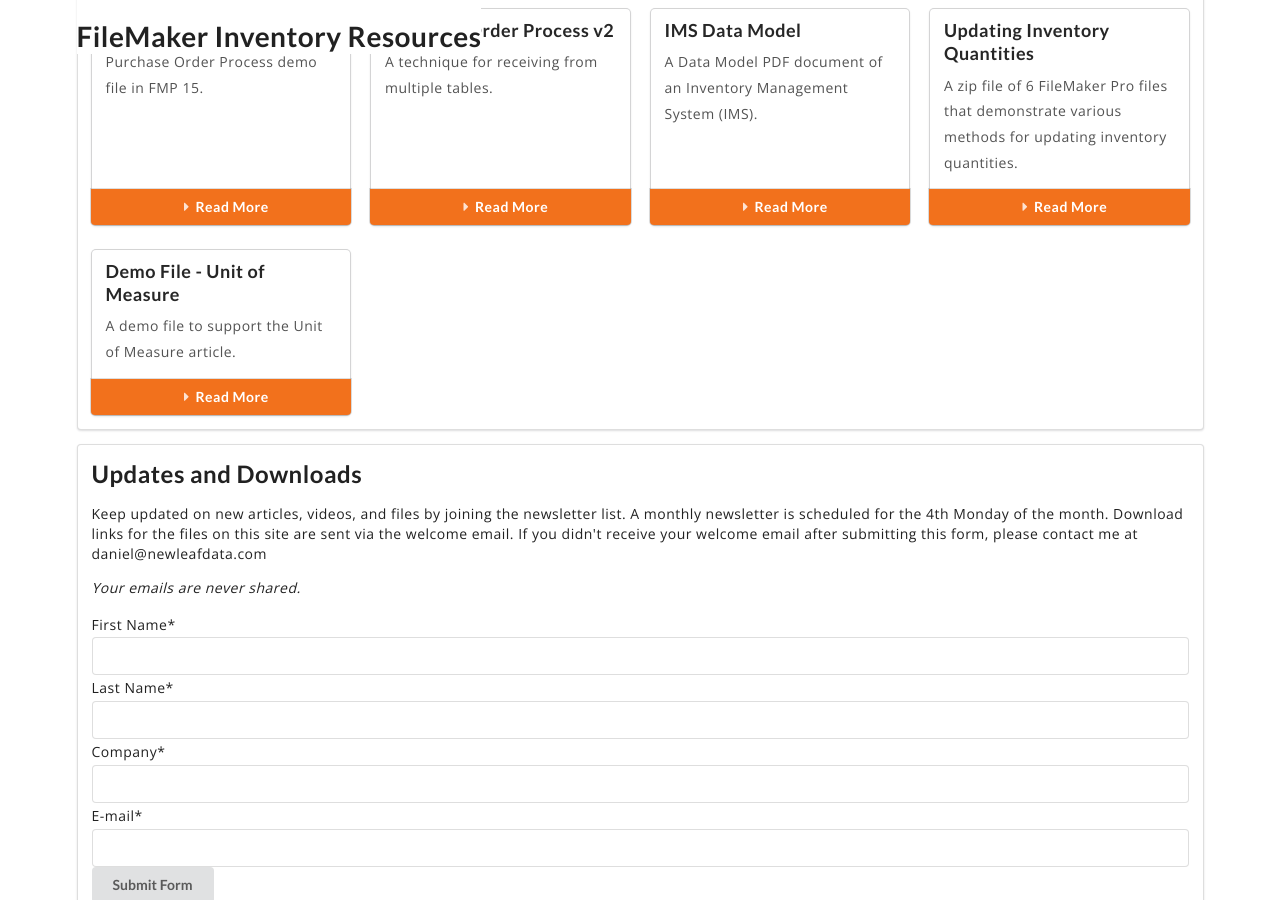
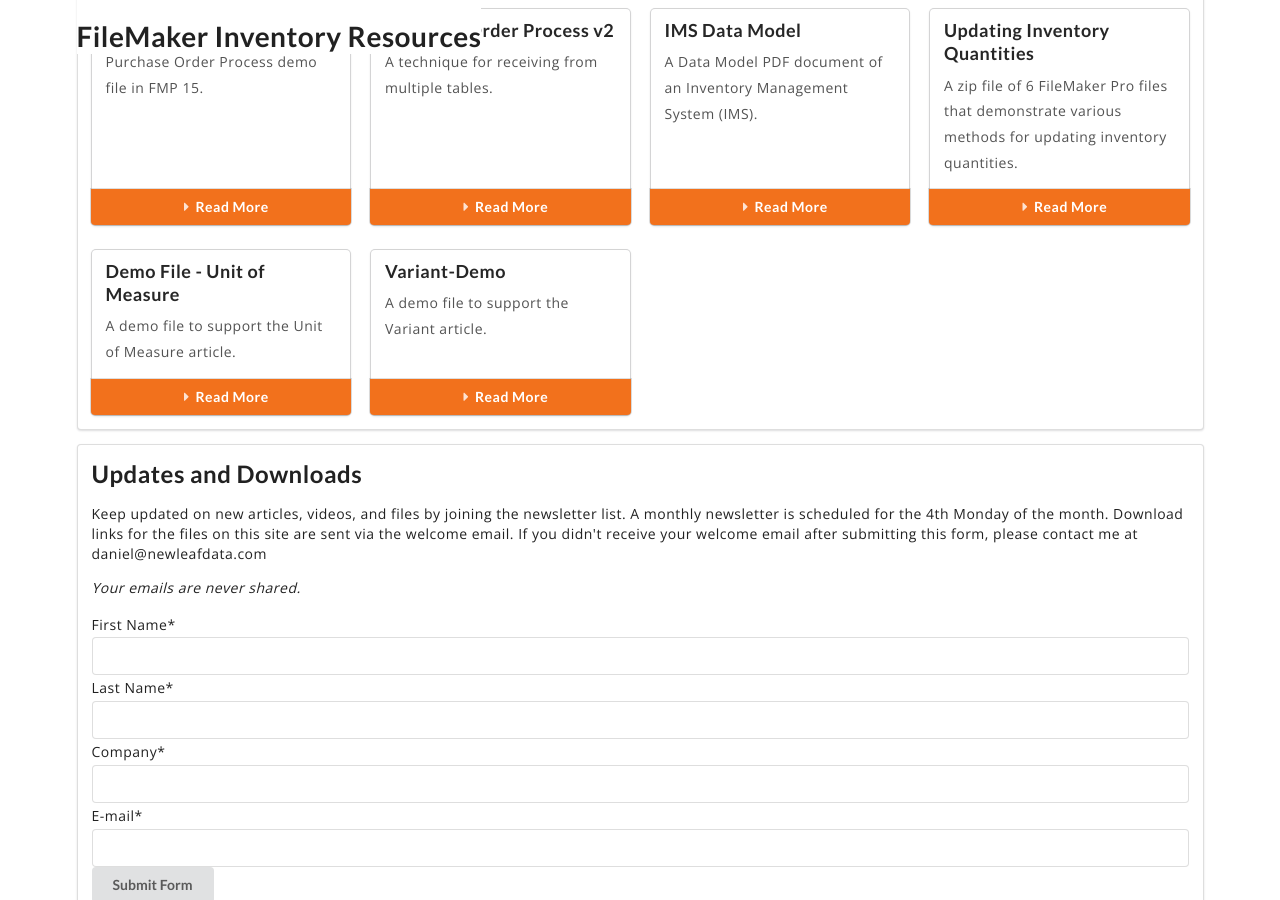
Before and after one commit to danielshanahan/FileMakerInventoryResources, a Jekyll site: the page built from index.md, in a window 1280 px wide and 900 px high, scrolled down 1634 px. Built offline with Jekyll 4.4.1, drawn with Linux system fonts in a browser that asks for light colours; nearby versions of some CDN libraries; some of the changed lines change nothing that is shown.

Commit message:
Update and rename Variant-Demo.md to 006-Variant-Demo.md

```diff
--- a/_files/Variant-Demo.md
+++ b/_files/006-Variant-Demo.md
@@ -1,12 +1,12 @@
-- - - -
+---
 layout: file
 collectiontitle: Variant-Demo
 title: Variant-Demo
 description: A demo file to support the Variant article.
 permalink: /Variant-Demo.html
-- - - -
+---
 # Variant
-![](Variant-Demo/fmp_variants.png)
+![](../assets/images/fmp_variants.png)
 
 
 This file demonstrates one way to create variants from a master product.  Create an item and mark the checkbox Has Variants.  In the Variant List field list all the variants in the following naming convention:
```
